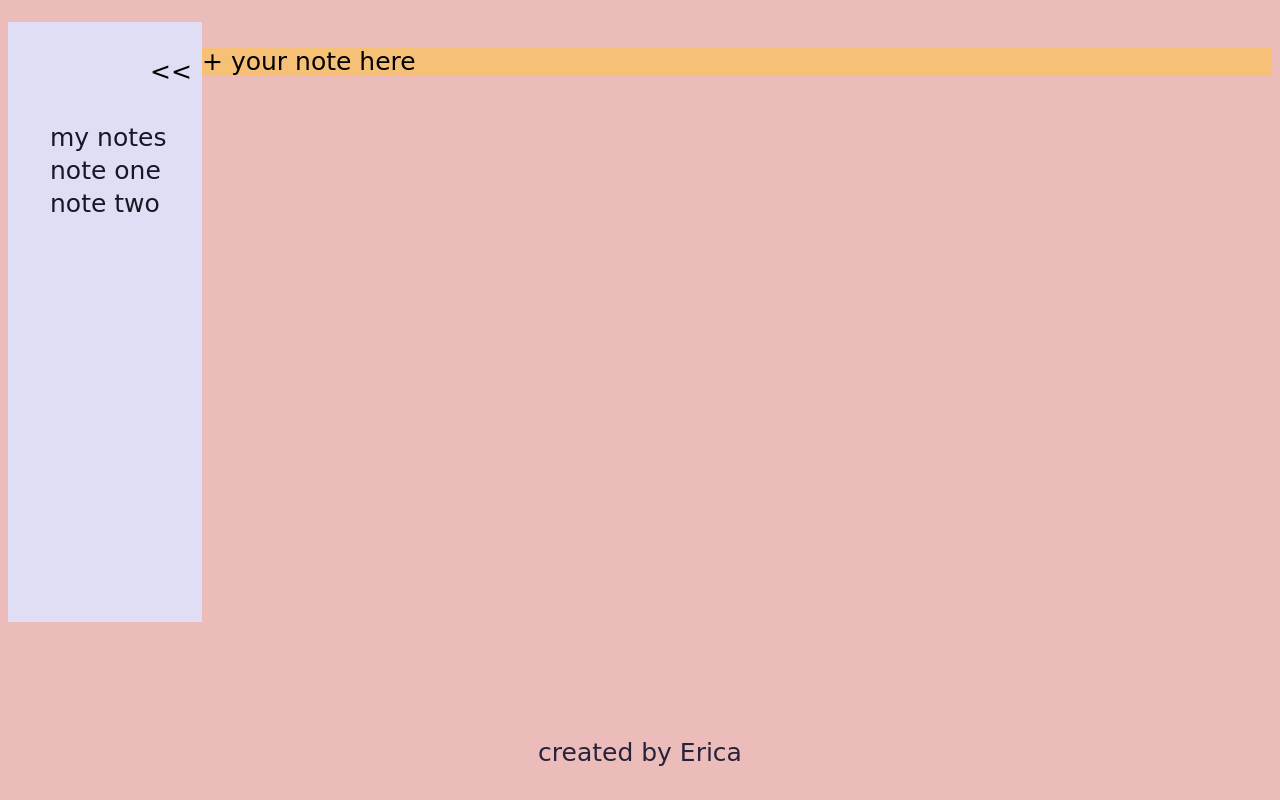
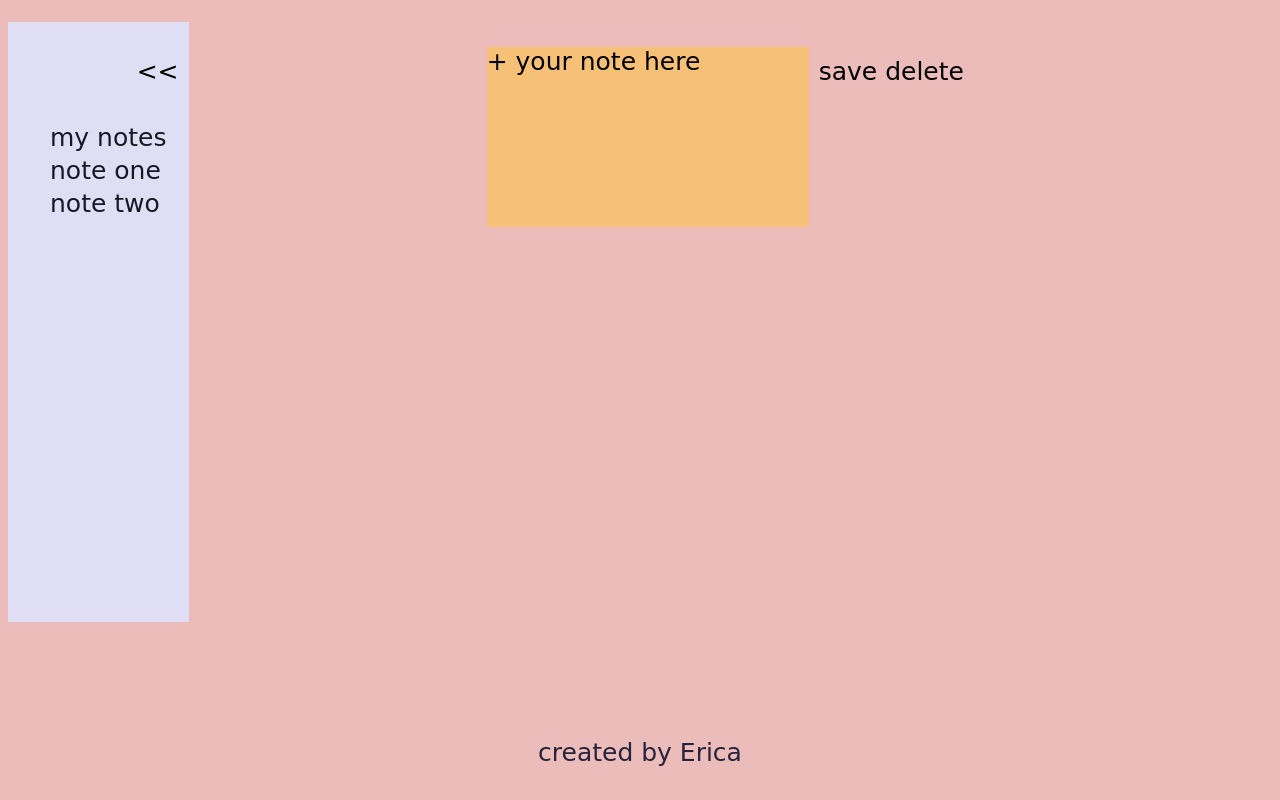
Before and after one commit to ericak611/Hyewon_Kim_assignment1, a plain HTML site: page note.html in a window 1280 px wide. Shown: the part 69-869 px from the top of the page. Drawn offline with Linux system fonts and the light colour scheme; a web font is replaced by a local one.

```diff
--- a/CSS/style.css
+++ b/CSS/style.css
@@ -60,9 +60,9 @@ p {
 
 #firstcol {
     background-color: #e0def4;
-    flex: 1 0 20px;
+    flex: 1;
     height: 600px;
-    width: 200px;
+    /* width: 200px; */
 }
 
 #firstcol p {
@@ -73,15 +73,30 @@ p {
 
 #secondcol {
     background-color: #ebbcba;
-    flex: 5 1 200px;
+    flex: 6;
+    display: flex;
+    justify-content: center;
 }
 
-#secondcol p {
+#start_note {
     display: flex;
     background-color: #f6c177;
+    height: 30%;
+    padding-right: 10%;
+}
+
+#load_btn {
+    padding: 10px;
+
 }
 
 #notes {
     display: flex;
     flex-direction: column;
 }
+
+/* #thirdcol {
+    flex: 2;
+    display: flex;
+
+} */
--- a/note.html
+++ b/note.html
@@ -22,13 +22,16 @@
     <main id="first">
         <div id="firstcol"><p> << </p>
                            <ul id="notes">
-                               <li id="notes1">my notes</li>
+                               <li>my notes</li>
                                <li>note one</li>
                                <li>note two</li>
                            </ul>
         </div>
-        <div id="secondcol"><p>+ your note here</p></div>
-        <div id="thirdcol"></div>
+        <div id="secondcol">
+            <p id="start_note">+ your note here</p>
+            <p id="load_btn">save delete</p>
+        </div>
+        <!-- <div id="thirdcol"><p>save delete</p></div>  -->
     </main>
     <footer class = "footer">
         <p>created by Erica</p>
```
